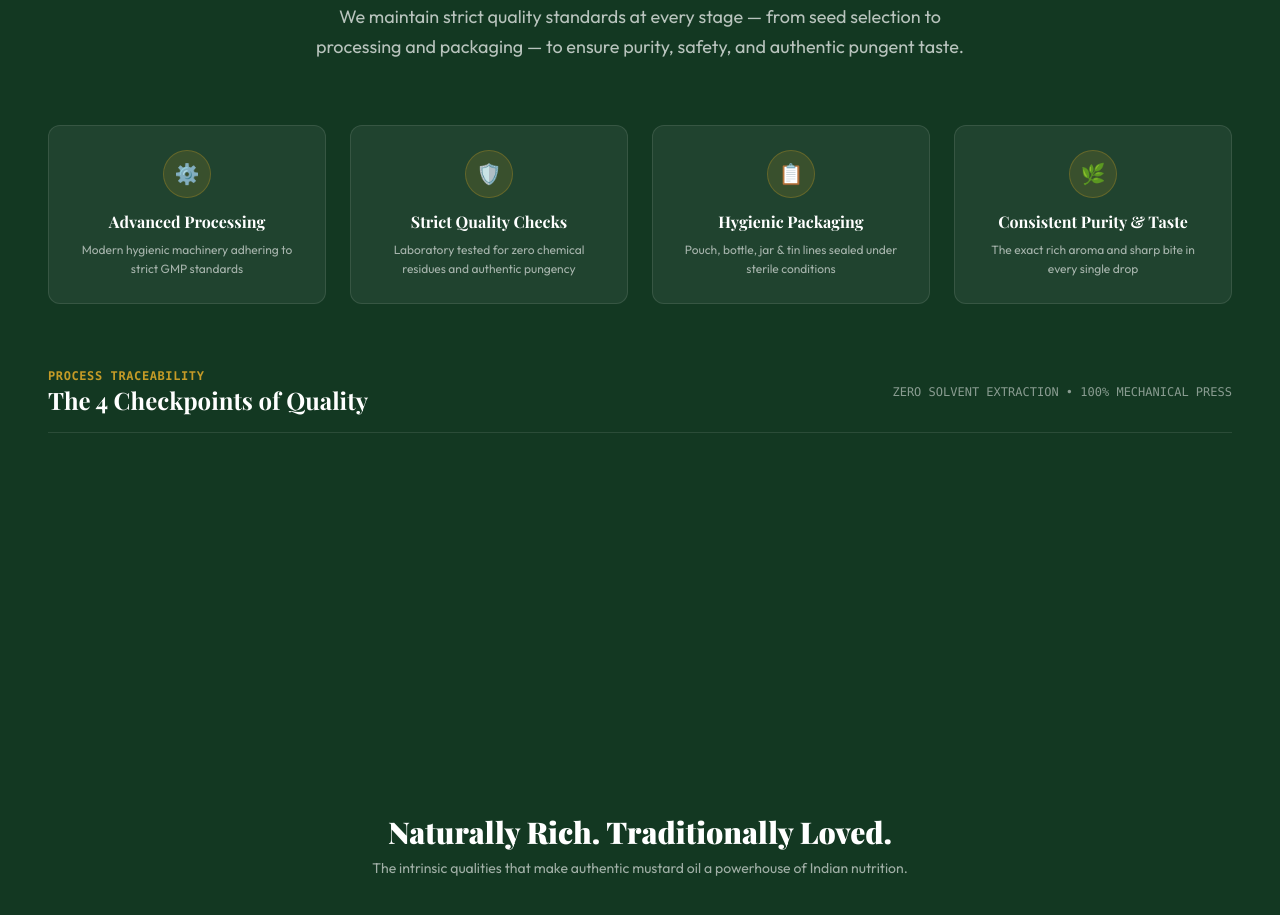
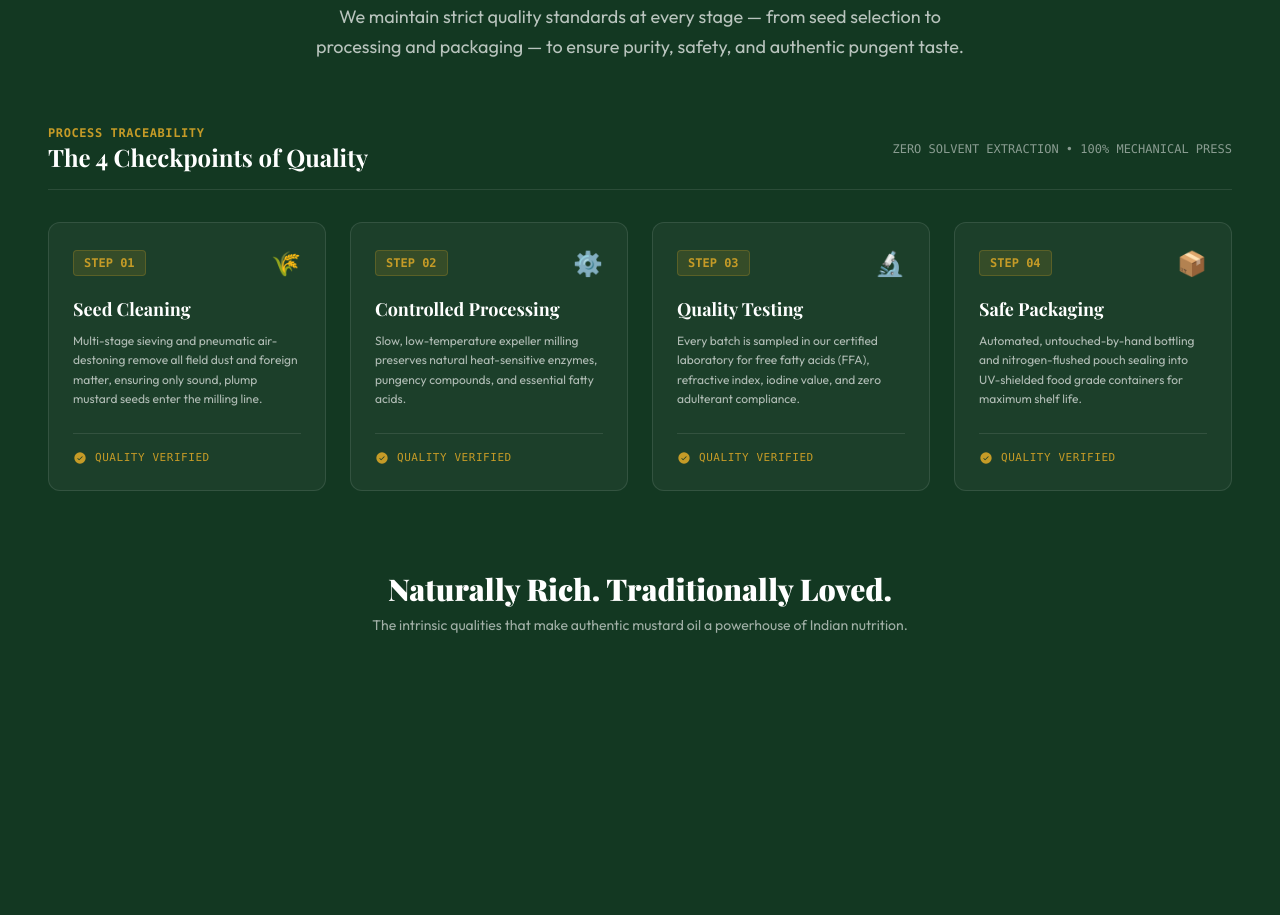
Before and after one commit to realrohanroy/Poddar-jindal--SMEEXPERTS, a React (Vite) app: page / in a window 1280 px wide. Shown: the part 7540-8455 px from the top of the page. Built offline with nearby package versions, Linux system fonts and the light colour scheme; a web font is replaced by a local one.

Commit message:
Remove 4 quality badges grid from Goodness section

```diff
--- a/src/components/Goodness.jsx
+++ b/src/components/Goodness.jsx
@@ -1,7 +1,7 @@
 import { useEffect, useRef, useState } from 'react'
 import { gsap } from 'gsap'
 import { ScrollTrigger } from 'gsap/ScrollTrigger'
-import { goodness, qualityWorkflow, qualityBadges } from '../data/content'
+import { goodness, qualityWorkflow } from '../data/content'
 import {
   Sparkle,
   ShieldCheck,
@@ -115,22 +115,6 @@ export default function Goodness() {
           </p>
         </div>
 
-        {/* 4 Quality Badges (Matching Inspiration layout) */}
-        <div className="grid grid-cols-2 md:grid-cols-4 gap-4 md:gap-6 mb-16">
-          {qualityBadges.map((badge, idx) => (
-            <div
-              key={badge.title}
-              className="bg-white/[0.06] border border-white/10 rounded-xl p-5 md:p-6 text-center hover:bg-white/[0.1] hover:border-[#C59B27]/40 transition-all duration-300"
-            >
-              <div className="w-12 h-12 rounded-full bg-[#C59B27]/15 border border-[#C59B27]/30 flex items-center justify-center text-xl mx-auto mb-3">
-                {badge.icon}
-              </div>
-              <h4 className="font-display font-bold text-sm md:text-base text-white mb-1.5">{badge.title}</h4>
-              <p className="text-white/60 text-xs leading-relaxed">{badge.desc}</p>
-            </div>
-          ))}
-        </div>
-
         {/* 4-Step Quality Process Workflow (Seed Cleaning -> Controlled Processing -> Quality Testing -> Safe Packaging) */}
         <div className="mb-20">
           <div className="flex items-center justify-between mb-8 pb-4 border-b border-white/10">
```
